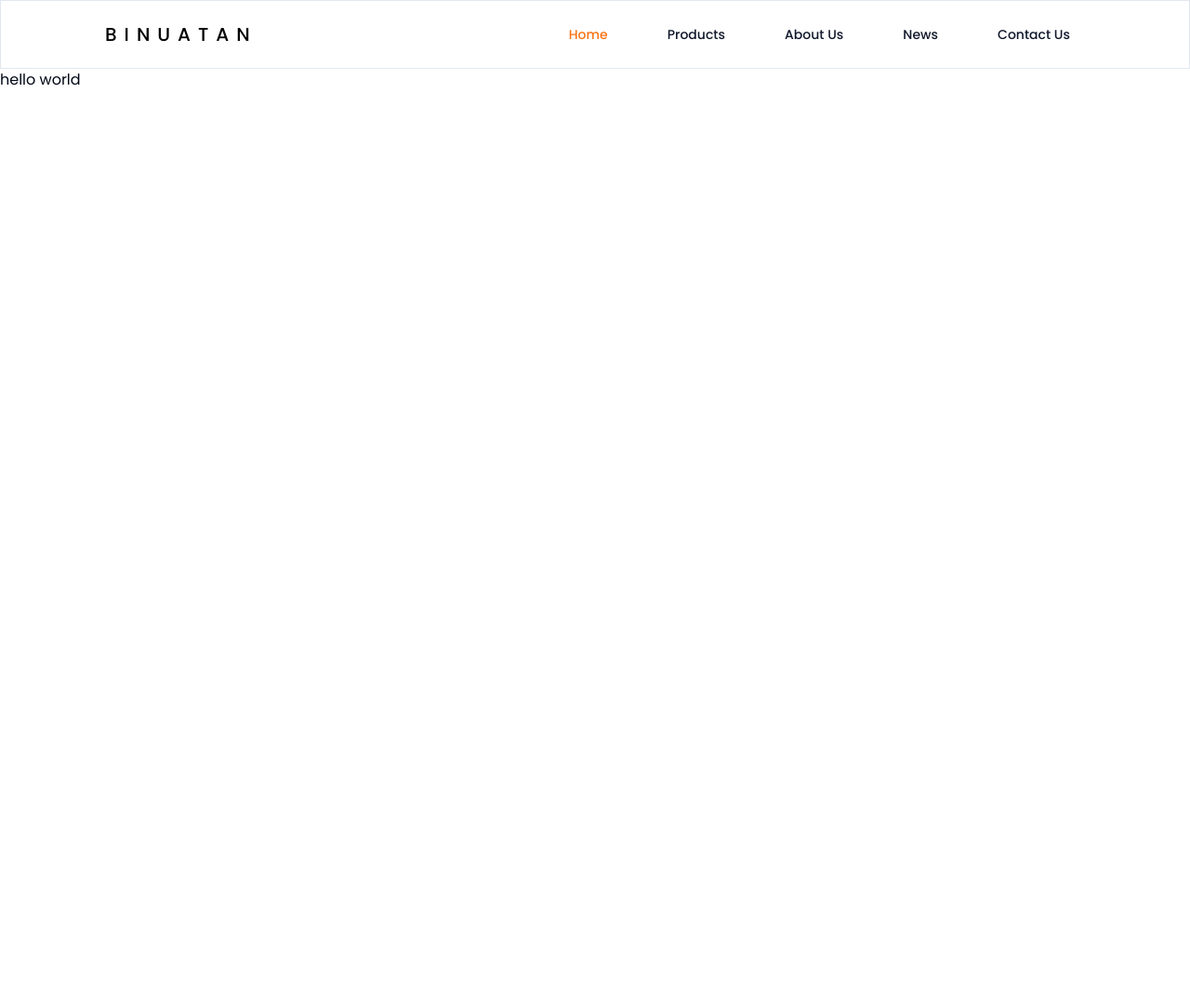
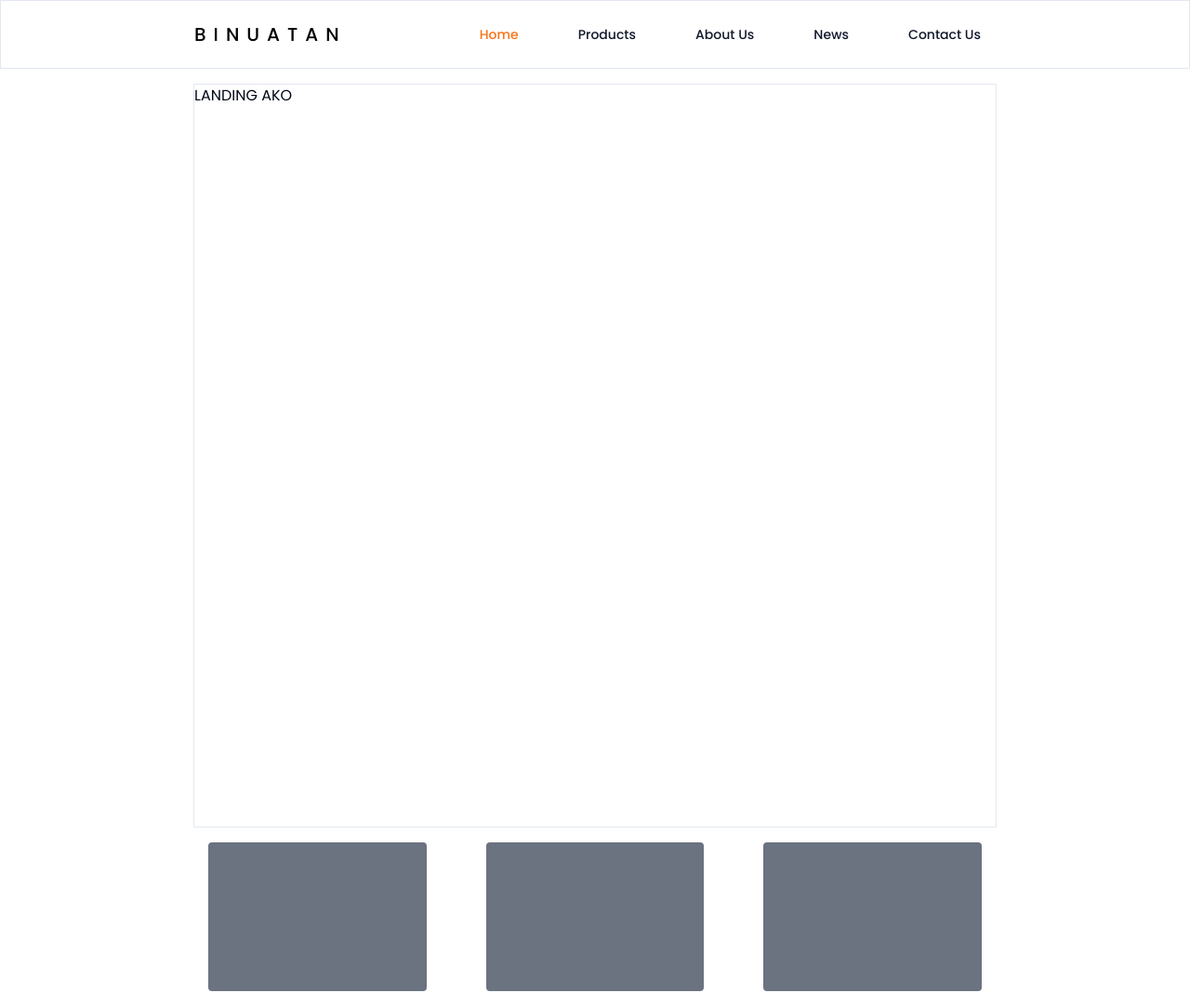
Before and after one commit to stevenFrozt/Binuatan-blog, a Next.js app: page / in a window 1280 px wide. Shown: the top 1082 px of the page at 93% size. Before the commit the page ends 800 px from the top, so only its background shows below. Built offline with nearby package versions, Linux system fonts and the light colour scheme.

Commit message:
Grid Add Products

```diff
--- /dev/null
+++ b/src/app/about/page.tsx
@@ -0,0 +1,5 @@
+import React from "react"
+
+export default function Page() {
+	return <div>Bahog About</div>
+}
--- a/src/app/layout.tsx
+++ b/src/app/layout.tsx
@@ -1,7 +1,7 @@
 import type { Metadata } from "next"
 import { Inter, Poppins } from "next/font/google"
 import "./globals.css"
-import Navbar from "@/components/custom/navbar"
+import Navbar from "@/components/custom/Navbar"
 
 // const inter = Inter({ subsets: ["latin"] });
 
--- a/src/app/page.tsx
+++ b/src/app/page.tsx
@@ -1,3 +1,24 @@
+import Card from "@/components/custom/Card"
+
 export default function Home() {
-  return <div>hello world</div>;
+	return (
+		<main className="px-6 lg:px-52 p-4">
+			{/* LANDING PAGE */}
+			<section className="border min-h-[100vh]">
+				LANDING AKO
+			</section>
+			{/* PRODUCT GRID show only 6 */}
+			<section>
+				<div className="gap-8 grid grid-cols-3 w-full">
+					<Card />
+					<Card />
+					<Card />
+					<Card />
+					<Card />
+					<Card />
+					{/* TODO: View More */}
+				</div>
+			</section>
+		</main>
+	)
 }
--- /dev/null
+++ b/src/components/custom/Card.tsx
@@ -0,0 +1,28 @@
+import React from "react"
+
+export default function Card() {
+	return (
+		<div className="bg-white hover:shadow-lg p-4 w-full transition-all hover:-translate-y-1 duration-300 cursor-pointer">
+			<div className="bg-gray-500 rounded-sm w-full h-40"></div>
+			<div className="py-4">
+				<div className="flex text-xs">
+					<h5 className="font-medium">Business travel</h5>
+					<span className="text-gray-400">
+						- July 2, 2020
+					</span>
+				</div>
+				{/* TITLE */}
+				<h4 className="py-2 font-bold">
+					Lorem ipsum dolor sit amet consectetur adipisicing
+					elit. Explicabo, repudiandae.
+				</h4>
+				{/* DESCRIPTION */}
+				<p className="text-gray-400 text-sm">
+					Lorem ipsum dolor sit amet consectetur adipisicing
+					elit. Dolores ad impedit numquam asperiores
+					nostrum eaque harum at inventore, aliquam dolorem!
+				</p>
+			</div>
+		</div>
+	)
+}
--- a/src/components/custom/Navbar.tsx
+++ b/src/components/custom/Navbar.tsx
@@ -14,7 +14,7 @@ export default function Navbar() {
 	}
 
 	return (
-		<nav className="flex justify-between items-center bg-white px-6 lg:px-28 py-4 lg:py-4 border">
+		<nav className="flex justify-between items-center bg-white px-6 lg:px-52 py-4 lg:py-4 border">
 			<h3 className="font-medium text-black text-xl tracking-[.5rem]">
 				BINUATAN
 			</h3>
```
